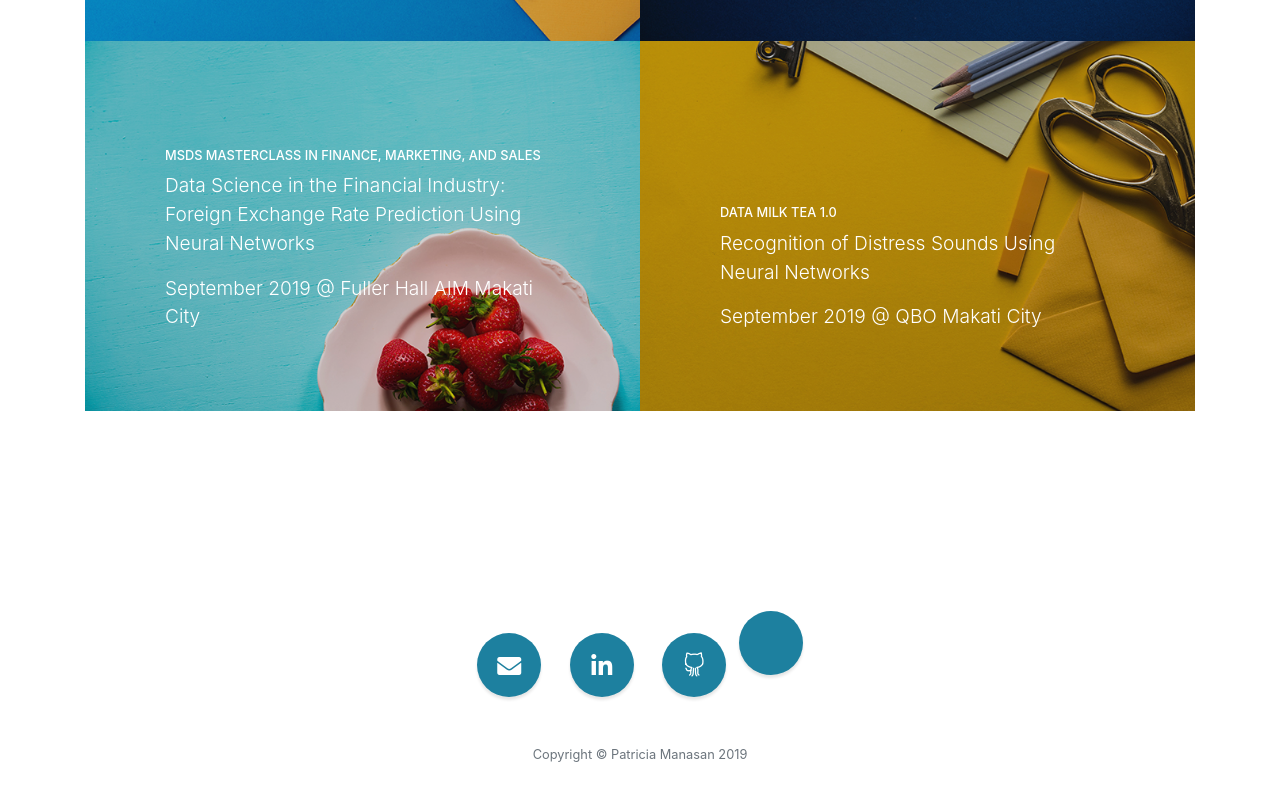
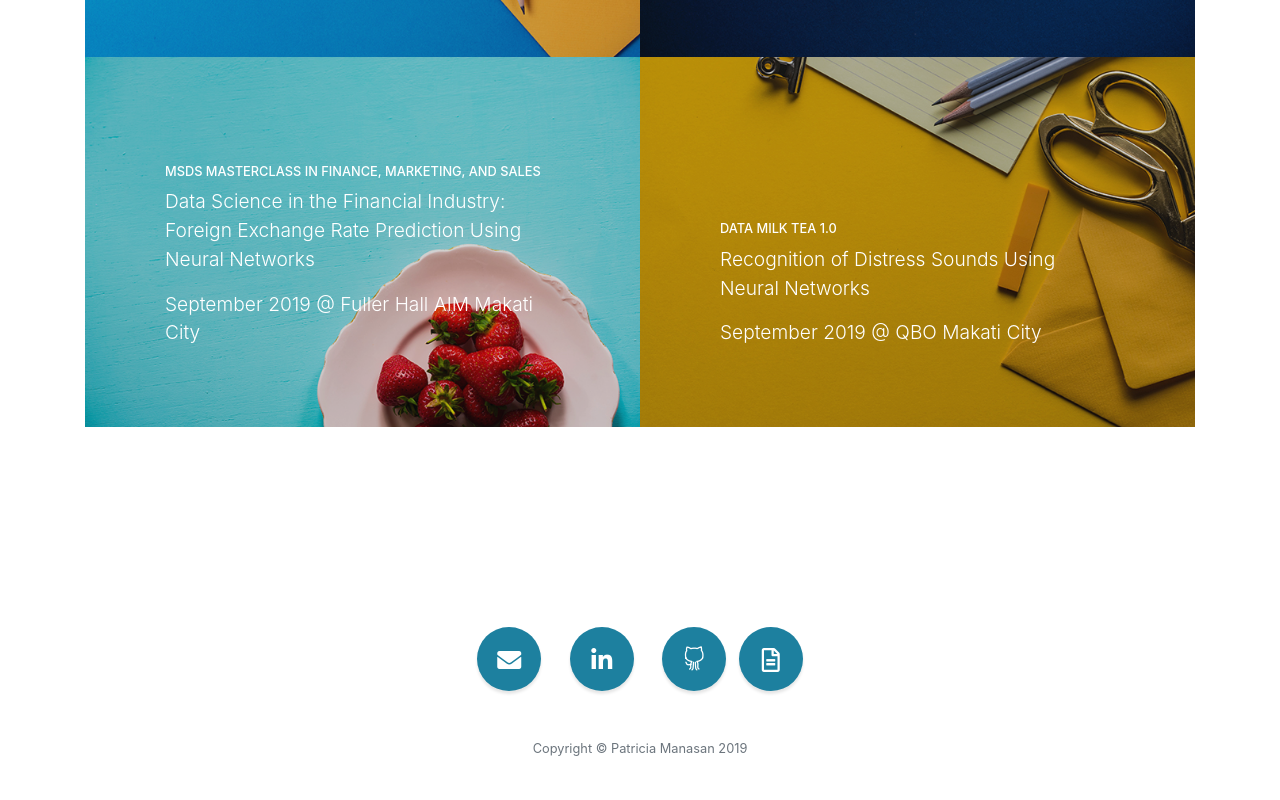
Before and after one commit to patriciamanasan/patmanasan.github.io, a website with bundled scripts: page index.html in a window 1280 px wide. Shown: the part 2672-3472 px from the top of the page. Built offline with nearby package versions, Linux system fonts and the light colour scheme.

Commit message:
update index files

```diff
--- a/index.html
+++ b/index.html
@@ -160,6 +160,7 @@
         </div>
       </div>
     </div>
+	<p>
 	<div class="container">
       <div class="row">
         <div class="col-lg-3 col-md-6 mb-5 mb-lg-0">
@@ -314,7 +315,7 @@
         </li>
 		<li class="list-inline-item">
           <a class="social-link rounded-circle text-white" href="#" alt="Coming Soon">
-            <i class="ai ai-cv big-icon"></i>
+            <i class="far fa-file-alt big-icon"></i>
           </a>
         </li>
       </ul>
```
